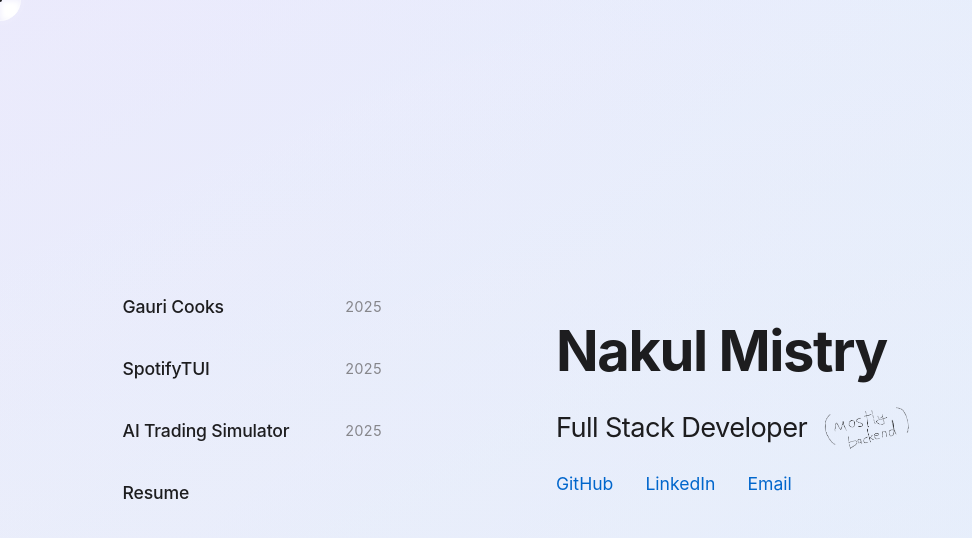
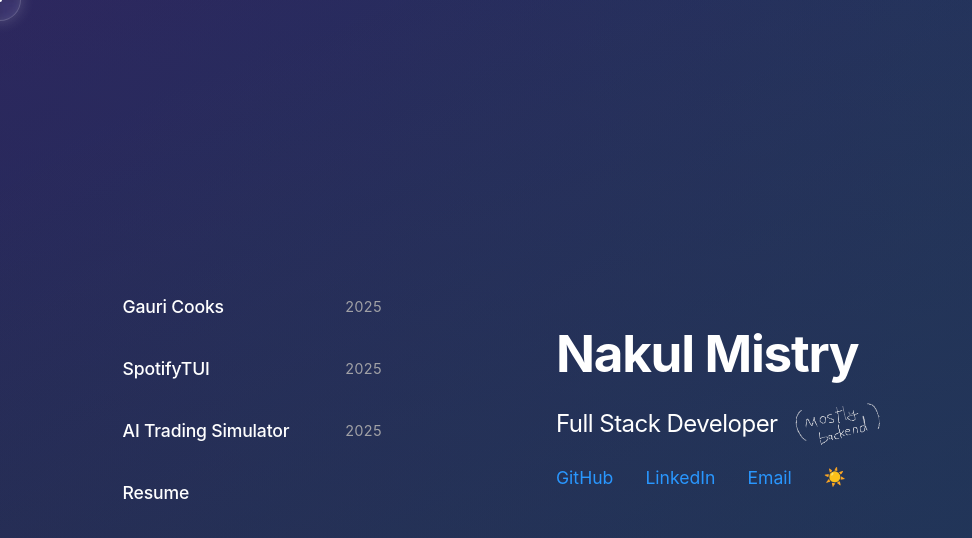
Before and after one commit to thenakulmistry/portfolio, a React (Vite) app: page / in a window 1280 px wide. Shown: the top 538 px of the page, without its empty margins (0-972 px from the left). Built offline with nearby package versions, Linux system fonts and the light colour scheme.

Commit message:
dark mode

```diff
--- a/src/App.css
+++ b/src/App.css
@@ -2,12 +2,52 @@
   font-family: -apple-system, BlinkMacSystemFont, "Segoe UI", Roboto, Helvetica, Arial, sans-serif, "Apple Color Emoji", "Segoe UI Emoji", "Segoe UI Symbol";
   line-height: 1.5;
   font-weight: 400;
-  color: #1d1d1f;
-  background-color: #ffffff;
   font-synthesis: none;
   text-rendering: optimizeLegibility;
   -webkit-font-smoothing: antialiased;
   -moz-osx-font-smoothing: grayscale;
+
+  /* Default (Light) Theme */
+  --bg-base: hsla(180, 1%, 97%, 1);
+  --text-color: #1d1d1f;
+  --text-secondary: #86868b;
+  --link-color: #0066cc;
+  --link-hover: #004499;
+  --gradient-1: hsla(218, 98%, 94%, 1);
+  --gradient-2: hsla(39, 95%, 94%, 1);
+  --gradient-3: hsla(271, 77%, 94%, 1);
+  --gradient-4: hsla(197, 87%, 94%, 1);
+  --cursor-dot: #1d1d1f;
+  --cursor-outline-border: rgba(255, 255, 255, 0.4);
+  --cursor-outline-bg: rgba(255, 255, 255, 0.1);
+  --project-hover-bg: rgba(255, 255, 255, 0.3);
+  --project-hover-border: rgba(255, 255, 255, 0.4);
+  --project-hover-shadow: rgba(31, 38, 135, 0.07);
+  --image-shadow: rgba(0, 0, 0, 0.12);
+  --modal-overlay: rgba(255, 255, 255, 0.1);
+  --mobile-card-shadow: rgba(0, 0, 0, 0.1);
+}
+
+/* Dark Theme Override */
+[data-theme="dark"] {
+  --bg-base: hsla(220, 20%, 10%, 1);
+  --text-color: #ffffff;
+  --text-secondary: #a1a1a6;
+  --link-color: #2997ff;
+  --link-hover: #5fb0ff;
+  --gradient-1: hsla(218, 60%, 25%, 1);
+  --gradient-2: hsla(39, 60%, 25%, 1);
+  --gradient-3: hsla(271, 60%, 25%, 1);
+  --gradient-4: hsla(197, 60%, 25%, 1);
+  --cursor-dot: #ffffff;
+  --cursor-outline-border: rgba(255, 255, 255, 0.2);
+  --cursor-outline-bg: rgba(255, 255, 255, 0.05);
+  --project-hover-bg: rgba(255, 255, 255, 0.1);
+  --project-hover-border: rgba(255, 255, 255, 0.1);
+  --project-hover-shadow: rgba(0, 0, 0, 0.3);
+  --image-shadow: rgba(0, 0, 0, 0.5);
+  --modal-overlay: rgba(0, 0, 0, 0.6);
+  --mobile-card-shadow: rgba(0, 0, 0, 0.5);
 }
 
 body {
@@ -15,15 +55,17 @@ body {
   padding: 0;
   min-width: 320px;
   min-height: 100vh;
-  background-color: hsla(180,1%,97%,1);
+  color: var(--text-color);
+  background-color: var(--bg-base);
   background-image:
-    radial-gradient(at 81% 65%, hsla(218,98%,94%,1) 0px, transparent 50%),
-    radial-gradient(at 95% 99%, hsla(39,95%,94%,1) 0px, transparent 50%),
-    radial-gradient(at 48% 26%, hsla(271,77%,94%,1) 0px, transparent 50%),
-    radial-gradient(at 75% 26%, hsla(197,87%,94%,1) 0px, transparent 50%);
+    radial-gradient(at 81% 65%, var(--gradient-1) 0px, transparent 50%),
+    radial-gradient(at 95% 99%, var(--gradient-2) 0px, transparent 50%),
+    radial-gradient(at 48% 26%, var(--gradient-3) 0px, transparent 50%),
+    radial-gradient(at 75% 26%, var(--gradient-4) 0px, transparent 50%);
   background-size: 500% 500%;
   animation: gradient 9s ease infinite;
   cursor: none; /* Hide default cursor */
+  transition: background-color 0.5s ease, color 0.5s ease;
 }
 
 /* Force hide cursor on all interactive elements */
@@ -34,7 +76,7 @@ a, button, input, select, textarea, [role="button"] {
 .cursor-dot {
   width: 4px;
   height: 4px;
-  background-color: #1d1d1f;
+  background-color: var(--cursor-dot);
   position: fixed;
   top: 0;
   left: 0;
@@ -47,8 +89,8 @@ a, button, input, select, textarea, [role="button"] {
 .cursor-outline {
   width: 40px;
   height: 40px;
-  border: 1px solid rgba(255, 255, 255, 0.4);
-  background: rgba(255, 255, 255, 0.1);
+  border: 1px solid var(--cursor-outline-border);
+  background: var(--cursor-outline-bg);
   backdrop-filter: blur(3px) brightness(1.1);
   -webkit-backdrop-filter: blur(3px) brightness(1.1);
   box-shadow: 0 0 15px rgba(255, 255, 255, 0.2), inset 0 0 10px rgba(255, 255, 255, 0.1);
@@ -107,13 +149,13 @@ a, button, input, select, textarea, [role="button"] {
 
 .intro-line {
   margin: 0.4rem 0;
-  font-size: 1.7rem;
-  color: #1d1d1f;
+  font-size: 1.5rem;
+  color: var(--text-color);
   letter-spacing: -0.022em;
 }
 
 h1.intro-line {
-  font-size: 3.5rem;
+  font-size: 3.2rem;
   font-weight: 700;
   letter-spacing: -0.025em;
   margin-bottom: 0.5rem;
@@ -127,7 +169,7 @@ h1.intro-line {
 
 .social-links a {
   text-decoration: none;
-  color: #0066cc;
+  color: var(--link-color);
   font-size: 1.1rem;
   font-weight: 400;
   transition: all 0.2s ease;
@@ -135,7 +177,7 @@ h1.intro-line {
 }
 
 .social-links a:hover {
-  color: #004499;
+  color: var(--link-hover);
   transform: scale(1.1);
 }
 
@@ -143,15 +185,6 @@ h1.intro-line {
 .projects-section {
   flex: 0 0 auto;
   width: 300px;
-}
-
-.projects-title {
-  font-size: 0.8rem;
-  text-transform: uppercase;
-  letter-spacing: 0.05em;
-  color: #86868b;
-  margin-bottom: 1rem;
-  font-weight: 600;
 }
 
 .projects-list {
@@ -167,7 +200,7 @@ h1.intro-line {
   padding: 0.8rem 1.2rem;
   border-radius: 16px;
   text-decoration: none;
-  color: #1d1d1f;
+  color: var(--text-color);
   transition: all 0.4s cubic-bezier(0.16, 1, 0.3, 1);
   cursor: none;
   background: transparent;
@@ -175,13 +208,13 @@ h1.intro-line {
 }
 
 .project-item:hover {
-  background: rgba(255, 255, 255, 0.3);
+  background: var(--project-hover-bg);
   backdrop-filter: blur(12px);
   -webkit-backdrop-filter: blur(12px);
-  box-shadow: 0 8px 32px 0 rgba(31, 38, 135, 0.07);
-  border: 1px solid rgba(255, 255, 255, 0.4);
+  box-shadow: 0 8px 32px 0 var(--project-hover-shadow);
+  border: 1px solid var(--project-hover-border);
   transform: scale(1.08);
-  color: #000;
+  color: var(--text-color);
 }
 
 .project-name {
@@ -192,7 +225,7 @@ h1.intro-line {
 
 .project-year {
   font-size: 0.9rem;
-  color: #86868b;
+  color: var(--text-secondary);
   font-variant-numeric: tabular-nums;
 }
 
@@ -223,7 +256,7 @@ h1.intro-line {
   max-width: 100%;
   max-height: 100%;
   border-radius: 12px;
-  box-shadow: 0 30px 60px rgba(0, 0, 0, 0.12);
+  box-shadow: 0 30px 60px var(--image-shadow);
   object-fit: cover;
 }
 
@@ -278,7 +311,7 @@ h1.intro-line {
   left: 0;
   width: 100%;
   height: 100%;
-  background: rgba(255, 255, 255, 0.1);
+  background: var(--modal-overlay);
   backdrop-filter: blur(15px);
   -webkit-backdrop-filter: blur(15px);
   z-index: 10000;
@@ -319,7 +352,7 @@ h1.intro-line {
   font-size: 1.5rem;
   line-height: 1;
   cursor: pointer;
-  color: #1d1d1f;
+  color: var(--text-color);
 }
 
 .mobile-preview-media {
@@ -327,7 +360,7 @@ h1.intro-line {
   border-radius: 12px;
   overflow: hidden;
   margin-bottom: 1rem;
-  box-shadow: 0 10px 20px rgba(0, 0, 0, 0.1);
+  box-shadow: 0 10px 20px var(--mobile-card-shadow);
 }
 
 .mobile-preview-media img,
@@ -341,7 +374,7 @@ h1.intro-line {
   font-size: 1.5rem;
   font-weight: 600;
   margin-bottom: 0.5rem;
-  color: #1d1d1f;
+  color: var(--text-color);
 }
 
 .mobile-project-link {
@@ -349,7 +382,7 @@ h1.intro-line {
   width: 100%;
   text-align: center;
   background: transparent;
-  color: #0066cc;
+  color: var(--link-color);
   padding: 0;
   text-decoration: none;
   font-weight: 400;
@@ -385,3 +418,16 @@ h1.intro-line {
     cursor: pointer !important;
   }
 }
+
+.theme-toggle {
+  background: none;
+  border: none;
+  font-size: 1.1rem;
+  cursor: pointer;
+  padding: 0;
+  transition: transform 0.2s ease;
+}
+
+.theme-toggle:hover {
+  transform: scale(1.1);
+}
--- a/src/App.jsx
+++ b/src/App.jsx
@@ -1,6 +1,7 @@
 import { useState, useEffect, useRef } from 'react'
 import './App.css'
 import mostlyBackendImg from './assets/mostly_backend.png'
+import mostlyBackendWhiteImg from './assets/mostly-backend-white.png'
 import spotifyTUIImg from './assets/spotifyTUI.png'
 import gauriCooksImg from './assets/gauriCooks.png'
 import ponkeVideo from './assets/ponke-ponkesol.mp4'
@@ -10,11 +11,20 @@ import resumePhoto from './assets/resumephoto.jpg'
 function App() {
   const [hoveredProject, setHoveredProject] = useState(null);
   const [selectedProject, setSelectedProject] = useState(null);
-  const [cursorPos, setCursorPos] = useState({ x: 0, y: 0 });
   const [isMobile, setIsMobile] = useState(window.innerWidth <= 1000);
+  const [theme, setTheme] = useState('dark');
 
   const cursorDotRef = useRef(null);
   const cursorOutlineRef = useRef(null);
+  const projectImageRef = useRef(null);
+
+  useEffect(() => {
+    document.documentElement.setAttribute('data-theme', theme);
+  }, [theme]);
+
+  const toggleTheme = () => {
+    setTheme(prev => prev === 'light' ? 'dark' : 'light');
+  };
 
   useEffect(() => {
     const handleResize = () => {
@@ -29,7 +39,11 @@ function App() {
       // Calculate offset from center
       const x = (e.clientX - window.innerWidth / 2) / 8;
       const y = (e.clientY - window.innerHeight / 2) / 8;
-      setCursorPos({ x, y });
+
+      if (projectImageRef.current) {
+        projectImageRef.current.style.setProperty('--mouse-x', `${x}px`);
+        projectImageRef.current.style.setProperty('--mouse-y', `${y}px`);
+      }
 
       // Custom cursor position
       const posX = e.clientX;
@@ -86,11 +100,8 @@ function App() {
 
       {/* Centered Project Image */}
       <div
+        ref={projectImageRef}
         className={`project-image-container ${hoveredProject ? 'visible' : ''}`}
-        style={{
-          '--mouse-x': `${cursorPos.x}px`,
-          '--mouse-y': `${cursorPos.y}px`
-        }}
       >
         {hoveredProject && (
           hoveredProject.video ? (
@@ -170,16 +181,22 @@ function App() {
         {/* Intro Section */}
         <div className={`intro-section ${hoveredProject ? 'hidden' : ''}`}>
           <h1 className="intro-line">Nakul Mistry</h1>
-                    <div className="role-container">
+          <div className="role-container">
             <p className="intro-line">Full Stack Developer</p>
-            <img src={mostlyBackendImg} alt="Mostly Backend" className="handwritten-img" />
+            <img
+              src={theme === 'dark' ? mostlyBackendWhiteImg : mostlyBackendImg}
+              alt="Mostly Backend"
+              className="handwritten-img"
+            />
           </div>
 
           <div className="social-links">
             <a href="https://github.com/thenakulmistry" target="_blank" rel="noopener noreferrer">GitHub</a>
             <a href="https://linkedin.com/in/nakul7" target="_blank" rel="noopener noreferrer">LinkedIn</a>
             <a href="mailto:mistrynakul2001@gmail.com">Email</a>
-            {/* <a href="https://twitter.com" target="_blank" rel="noopener noreferrer">Twitter</a> */}
+            <button onClick={toggleTheme} className="theme-toggle" aria-label="Toggle theme">
+              {theme === 'light' ? '🌙' : '☀️'}
+            </button>
           </div>
         </div>
       </main>
--- a/src/main.jsx
+++ b/src/main.jsx
@@ -1,9 +1,11 @@
 import { StrictMode } from 'react'
 import { createRoot } from 'react-dom/client'
 import App from './App.jsx'
+// import Temp from './temp.jsx';
 
 createRoot(document.getElementById('root')).render(
   <StrictMode>
     <App />
+    {/* <Temp /> */}
   </StrictMode>,
 )
```
Also changed, not shown: src/assets/mostly-backend-white.png (added), 1 other file (tests, documents, lock files or other folders).
